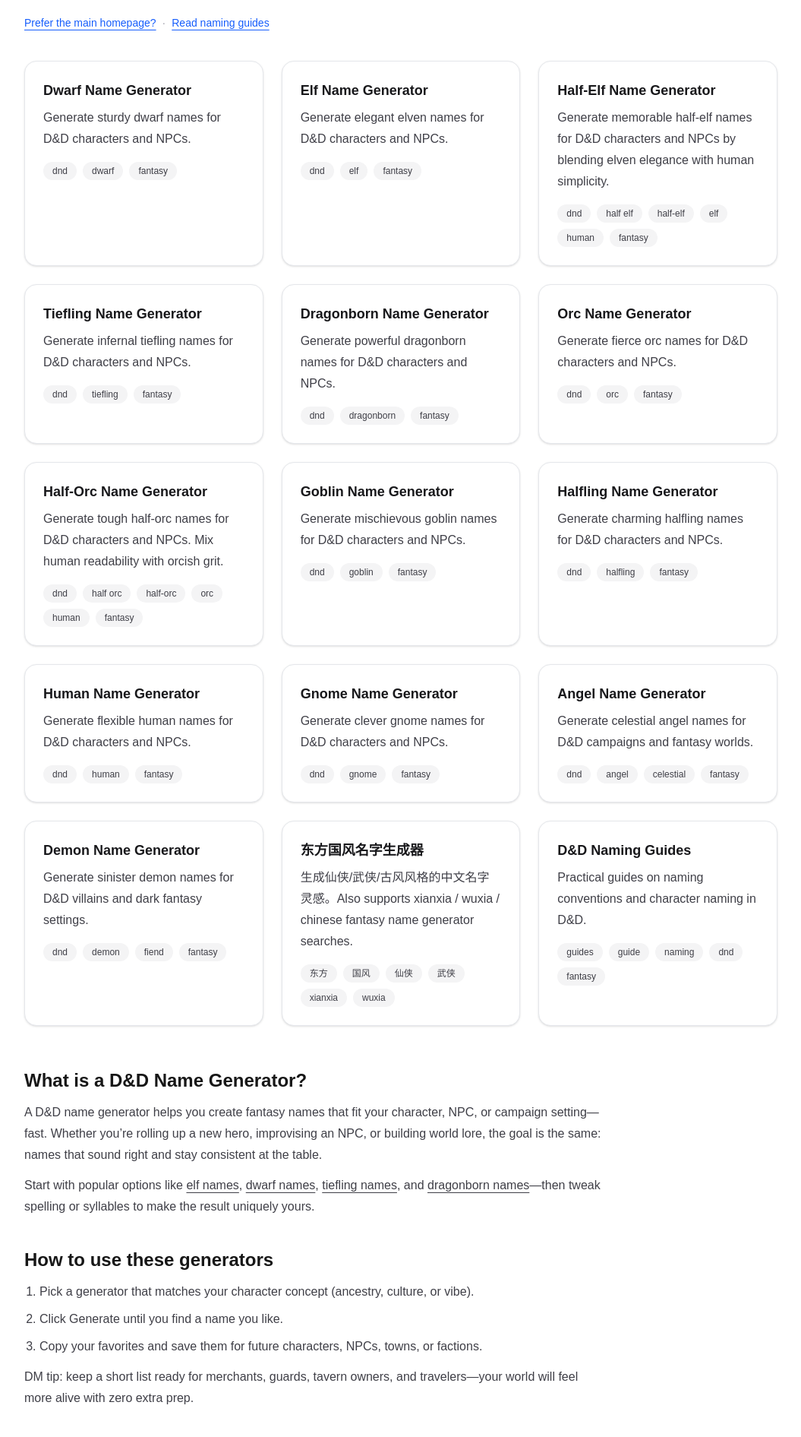
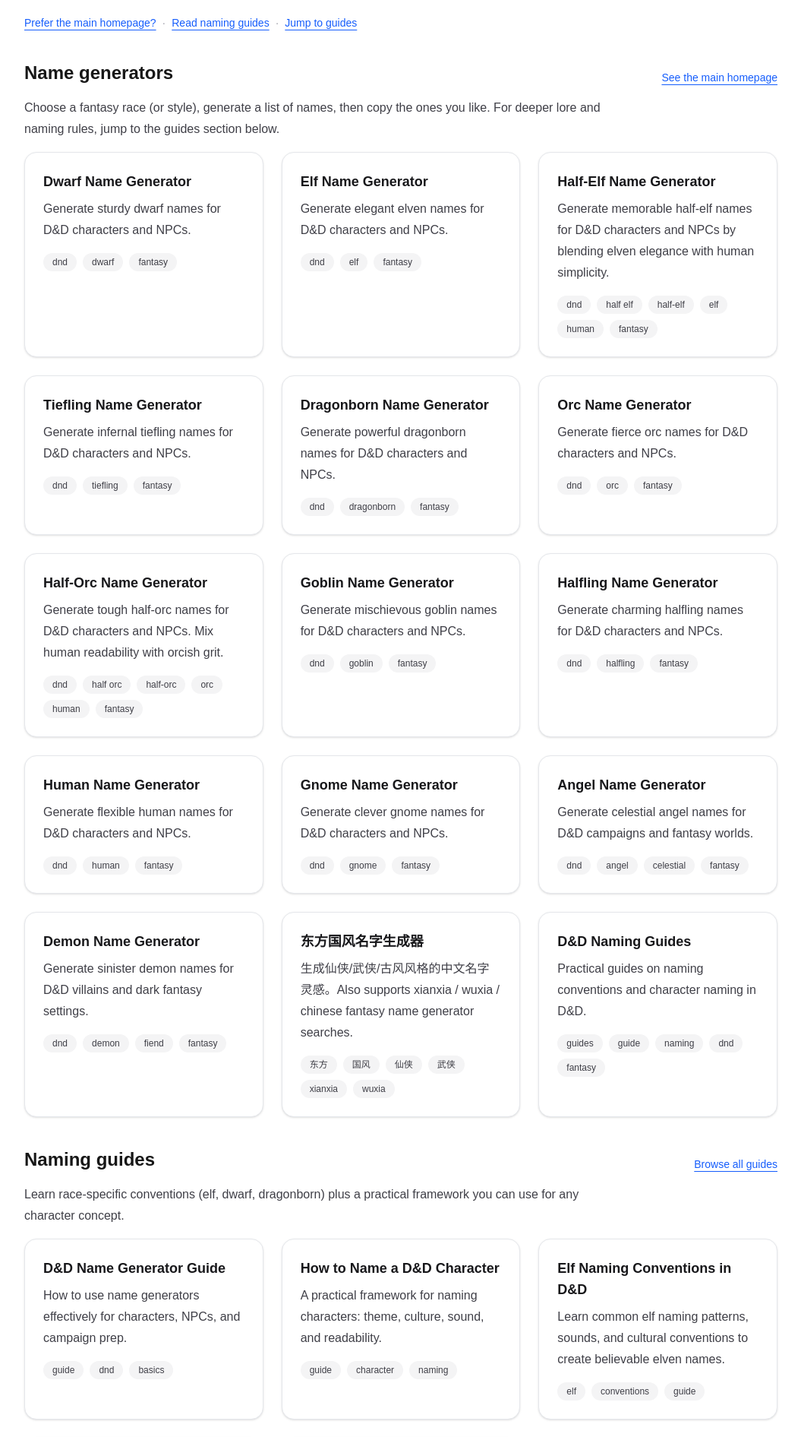
Before and after one commit to Get-1104/dnd-name-generator, a Next.js app: page /en in a window 1280 px wide. Shown: the part 226-2117 px from the top of the page at 76% size, without its empty margins (112-1167 px from the left). Built offline with nearby package versions, Linux system fonts and the light colour scheme; no server answers.

Commit message:
SEO: iteration D - /en hub sections + guides internal linking

```diff
--- a/app/dragonborn/page.tsx
+++ b/app/dragonborn/page.tsx
@@ -172,6 +172,7 @@
         hrefs={["/tiefling", "/elf", "/dwarf", "/human"]}
         title="Try related name generators"
         note="Tip: If your dragonborn has a mixed background, try pairing a draconic given name with a more human-style surname—or the reverse for contrast."
+        extraLinks={[{ href: "/guides/dragonborn-naming-conventions", title: "Dragonborn naming conventions (guide)", description: "Clan names, traditions, and roleplay-friendly naming tips." }]}
       />
 
       {/* Visible FAQ */}
--- a/app/dwarf/page.tsx
+++ b/app/dwarf/page.tsx
@@ -167,6 +167,7 @@
         hrefs={["/elf", "/tiefling", "/dragonborn", "/eastern"]}
         title="Try related name generators"
         note="Tip: Pair a sturdy dwarf surname with a softer elf given name for mixed-heritage characters—or do the reverse for contrast."
+        extraLinks={[{ href: "/guides/dwarf-clan-names-and-traditions", title: "Dwarf clan names & traditions (guide)", description: "How dwarf surnames and clan names work in D&D." }]}
       />
 
       {/* Visible FAQ */}
--- a/app/elf/page.tsx
+++ b/app/elf/page.tsx
@@ -181,6 +181,7 @@
         hrefs={["/dwarf", "/tiefling", "/dragonborn", "/eastern"]}
         title="Try related name generators"
         note="Tip: If you like an elf first name, try pairing it with a sturdier dwarf-style surname—or the reverse—for mixed-heritage characters."
+        extraLinks={[{ href: "/guides/elf-naming-conventions", title: "Elf naming conventions (guide)", description: "Learn common elf naming patterns and sounds for believable elven names." }]}
       />
 
       {/* Visible FAQ (optional but good) */}
--- a/app/en/page.tsx
+++ b/app/en/page.tsx
@@ -2,6 +2,7 @@
 import SmartSearch from "@/components/SmartSearch";
 import JsonLd from "@/components/JsonLd";
 import { TOOLS } from "@/lib/tools";
+import { GUIDES } from "@/lib/guides";
 import { getPageUrl, SITE } from "@/lib/site";
 import { createPageMetadata } from "@/lib/metadata";
 
@@ -67,6 +68,18 @@
         url: getPageUrl(t.href),
       })),
     },
+,
+    {
+      "@context": "https://schema.org",
+      "@type": "ItemList",
+      name: "D&D Naming Guides (English)",
+      itemListElement: GUIDES.map((g, idx) => ({
+        "@type": "ListItem",
+        position: idx + 1,
+        name: g.title,
+        url: getPageUrl(g.href),
+      })),
+    },
     {
       "@context": "https://schema.org",
       "@type": "FAQPage",
@@ -120,12 +133,30 @@
             >
               Read naming guides
             </Link>
+            <span className="text-sm text-zinc-400">·</span>
+            <Link href="#guides" className="text-sm text-blue-600 underline underline-offset-4">
+              Jump to guides
+            </Link>
           </div>
         </header>
 
-        {/* Generator cards */}
-        <section className="mt-10">
-          <h2 className="sr-only">All generators</h2>
+        {/* Main hub content */}
+        <section className="mt-10 space-y-10">
+          {/* Generators */}
+          <div className="space-y-4">
+            <div className="flex items-end justify-between gap-3 flex-wrap">
+              <h2 className="text-2xl font-semibold">Name generators</h2>
+              <Link
+                href="/"
+                className="text-sm text-blue-600 underline underline-offset-4"
+              >
+                See the main homepage
+              </Link>
+            </div>
+            <p className="text-zinc-700 leading-7 max-w-3xl">
+              Choose a fantasy race (or style), generate a list of names, then copy the ones you like.
+              For deeper lore and naming rules, jump to the guides section below.
+            </p>
 
             <div className="grid gap-6 md:grid-cols-3">
               {TOOLS.map((t) => (
@@ -143,7 +174,6 @@
                     )}
                   </div>
 
-                {/* tags（可选） */}
                   {Array.isArray((t as any).tags) && (t as any).tags.length > 0 && (
                     <div className="mt-4 flex flex-wrap gap-2">
                       {(t as any).tags.slice(0, 6).map((tag: string) => (
@@ -158,6 +188,54 @@
                   )}
                 </Link>
               ))}
+            </div>
+          </div>
+
+          {/* Guides */}
+          <div className="space-y-4" id="guides">
+            <div className="flex items-end justify-between gap-3 flex-wrap">
+              <h2 className="text-2xl font-semibold">Naming guides</h2>
+              <Link
+                href="/guides"
+                className="text-sm text-blue-600 underline underline-offset-4"
+              >
+                Browse all guides
+              </Link>
+            </div>
+            <p className="text-zinc-700 leading-7 max-w-3xl">
+              Learn race-specific conventions (elf, dwarf, dragonborn) plus a practical framework you can use
+              for any character concept.
+            </p>
+
+            <div className="grid gap-6 md:grid-cols-3">
+              {GUIDES.map((g) => (
+                <Link
+                  key={g.href}
+                  href={g.href}
+                  className="rounded-2xl border border-gray-200 bg-white p-6 shadow-sm transition hover:shadow-md"
+                >
+                  <div className="space-y-2">
+                    <div className="text-lg font-semibold text-zinc-900">
+                      {g.title}
+                    </div>
+                    <p className="text-zinc-700 leading-7">{g.description}</p>
+                  </div>
+
+                  {g.tags?.length ? (
+                    <div className="mt-4 flex flex-wrap gap-2">
+                      {g.tags.slice(0, 6).map((tag) => (
+                        <span
+                          key={`${g.href}:${tag}`}
+                          className="rounded-full bg-zinc-100 px-3 py-1 text-xs text-zinc-700"
+                        >
+                          {tag}
+                        </span>
+                      ))}
+                    </div>
+                  ) : null}
+                </Link>
+              ))}
+            </div>
           </div>
         </section>
 
--- a/app/orc/page.tsx
+++ b/app/orc/page.tsx
@@ -165,6 +165,7 @@
         hrefs={["/goblin", "/dwarf", "/human", "/dragonborn"]}
         title="Try related name generators"
         note="Tip: For orc warlords, try combining an orc given name with a dwarven-style ‘forge/stone’ surname to create a distinctive clan identity."
+        extraLinks={[{ href: "/guides/how-to-name-a-dnd-character", title: "How to name a D&D character (guide)", description: "A practical framework you can use for any ancestry or concept." }]}
       />
 
       {/* Visible FAQ */}
--- a/app/tiefling/page.tsx
+++ b/app/tiefling/page.tsx
@@ -144,6 +144,7 @@
         hrefs={["/dragonborn", "/elf", "/dwarf", "/demon"]}
         title="Try related name generators"
         note="Tip: If you want a softer vibe, pair a melodic elf given name with a darker tiefling surname—or flip it for contrast."
+        extraLinks={[{ href: "/guides/how-to-name-a-dnd-character", title: "How to name a D&D character (guide)", description: "A practical framework you can use for any ancestry or concept." }]}
       />
 
       {/* Visible FAQ */}
```
Lines whose indentation alone changed are shown as unchanged.
